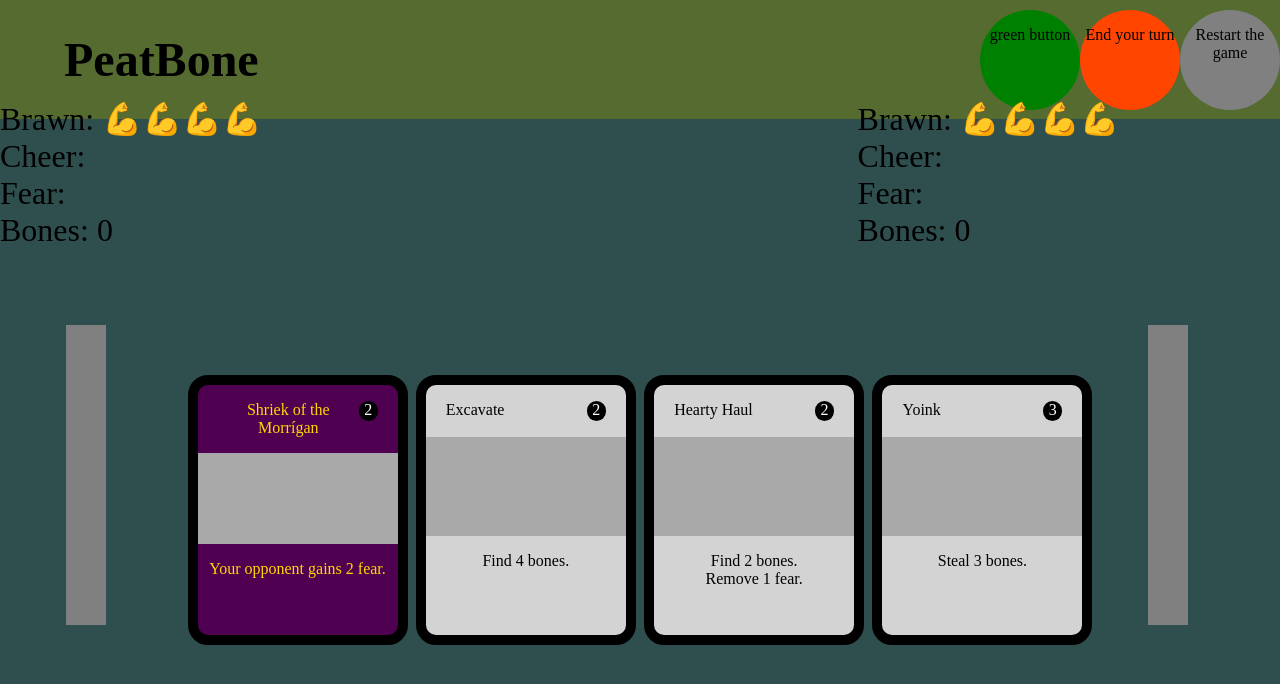
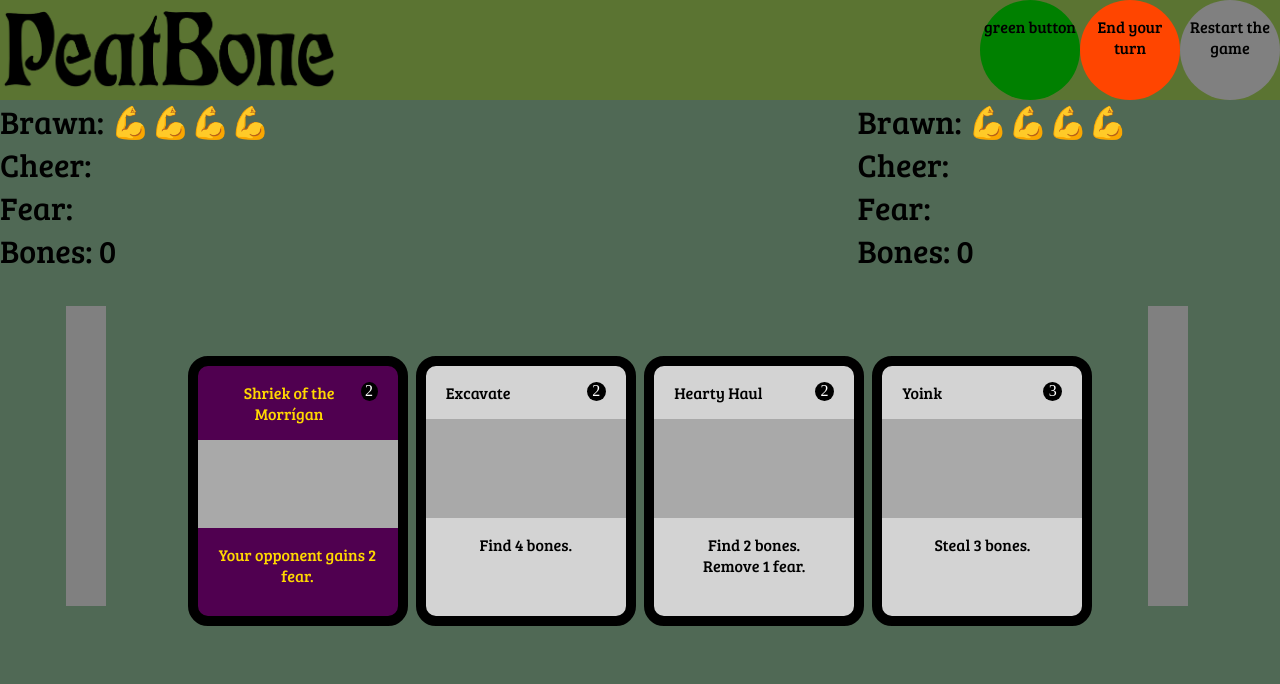
Before and after one commit to conorparnell/CardGame, a plain HTML site: page index.html in a window 1280 px wide. Both pictures are taken after a click on the element "the Morrígan". Drawn offline with Linux system fonts and the light colour scheme.

Commit message:
UI upgrades

```diff
--- a/app.js
+++ b/app.js
@@ -127,7 +127,7 @@ function playCard(id, text) {
             }
         case 5:
             if (text) {
-                return "Your opponent gains 1 fear.";
+                return "Your opponent gains 1\n fear.";
                 break;
             } else {
                 fear(1);
@@ -538,7 +538,7 @@ const completeCardList = [
         cardName: "Banshee Wail",
         cardCost: 2,
         cardImg: "",
-        cardText: "Your opponent gains 1 fear.",
+        cardText: "Your opponent gains 1\n fear.",
         cardType: "basic",
         cardCopies: 1
     },
@@ -584,7 +584,7 @@ const completeCardList = [
         cardName: "Shriek of the Morrígan",
         cardCost: 2,
         cardImg: "",
-        cardText: "Your opponent gains 2 fear.",
+        cardText: "Your opponent gains 2\n fear.",
         cardType: "morrigan",
         cardCopies: 2,
     },
@@ -602,7 +602,7 @@ const completeCardList = [
         cardName: "Shapeshift",
         cardCost: 3,
         cardImg: "",
-        cardText: "Play a random Aspect card from your opponent's deck",
+        cardText: "Play a random Aspect\n card from your \nopponent's deck",
         cardType: "morrigan",
         cardCopies: 1
     },
@@ -621,7 +621,7 @@ const completeCardList = [
         cardName: "Bog Rot",
         cardCost: 2,
         cardImg: "",
-        cardText: "Put 3 useless Rot cards into your opponent's deck.",
+        cardText: "Put 3 useless Rot cards\n into your opponent's \ndeck.",
         cardType: "croghan",
         cardCopies: 2,
     },
@@ -729,7 +729,7 @@ const completeCardList = [
 let userDeck = []; //baseline deck to pull from
 let rivalDeck = [];
 fillDecks(); //fills both decks with basic cards
-
+let rivalSelection = ""; //to hold the rival's selected deck, for Shapeshift to work
 displayCharacters();
 
 function displayCharacters() {
@@ -815,15 +815,19 @@ function rivalDeckSelection(userChoice) {
     switch (rivalChoice) {
         case "m":
             rivalDeck = rivalDeck.concat(morriganDeck);
+            rivalSelection = "m";
             break;
         case "o":
             rivalDeck = rivalDeck.concat(croghanDeck);
+            rivalSelection = "o";
             break;
         case "c":
             rivalDeck = rivalDeck.concat(chulainnDeck);
+            rivalSelection = "c";
             break;
         case "j":
             rivalDeck = rivalDeck.concat(jackDeck);
+            rivalSelection = "j";
             break;
     }
 }
@@ -1129,7 +1133,7 @@ function rivalTurn() {
     }
     rivalHand = [];
     console.log("rival hand is flushed");
-    userTurn = true;
+
     console.log("userturn is on");
     updateAllStats();
     setTimeout(userTurnAnimation, animationTimer);
@@ -1159,6 +1163,7 @@ function userTurnAnimation() {
     gameTable.appendChild(newScreen);
     setTimeout(clearScreen, 1700);
     setTimeout(restartTurn, 1700);
+    userTurn = true;
 }
 
 function scrollUpAnimation(text) {
--- a/index.html
+++ b/index.html
@@ -7,23 +7,22 @@
     <meta name="viewport" content="width=device-width, initial-scale=1.0">
     <title>PeatBone</title>
     <link rel="preconnect" href="https://fonts.googleapis.com">
-    <link rel="preconnect" href="https://fonts.googleapis.com">
-    <link rel="preconnect" href="https://fonts.gstatic.com" crossorigin>
-    <link href="https://fonts.googleapis.com/css2?family=Noto+Serif+Thai:wght@400;700&display=swap" rel="stylesheet">
+<link rel="preconnect" href="https://fonts.gstatic.com" crossorigin>
+<link href="https://fonts.googleapis.com/css2?family=Bree+Serif&display=swap" rel="stylesheet">
     <link rel="stylesheet" href="styles.css">
 </head>
 
 <body>
     <header>
-        <h1>PeatBone</h1>
+        <img src="img/pblogo.png" alt="PeatBone" id="logo">
         <div id="topbar">
-            <div id="options">
+            <div id="options" class="buttons">
                 <p>green button</p>
             </div>
-            <div id="something">
+            <div id="something" class="buttons">
                 <p>End your turn</p>
             </div>
-            <div id="placeholder">
+            <div id="placeholder" class="buttons">
                 <p>Restart the game</p>
             </div>
         </div>
@@ -46,7 +45,7 @@
 
         </div>
         <!--<progress max=30 min=0 value=0 id="rivalScore"></progress>-->
-        <div class="rival-score">
+        <div class="score">
             <div id="rival-stats" class="statboard">
             Brawn: <span id="rival-brawn"></span><br>
             Cheer: <span id="rival-cheer"></span><br>
--- a/styles.css
+++ b/styles.css
@@ -1,15 +1,16 @@
 body {
-    background-color: darkslategrey;
+    background-color: rgb(80, 105, 85);
     text-align: center;
     height: 100%;
     margin: 0;
     padding: 0;
     transition: 0.2s;
     /* font-family: 'Noto Serif Thai', serif; */
+    font-family: 'Bree Serif', serif;
 }
 
 header {
-    background-color: darkolivegreen;
+    background-color: rgb(91, 116, 50);
     width:100%;
     display: flex;
     justify-content: space-between;
@@ -117,6 +118,7 @@ h1 {
     height: 1.2em;
     width: 1.2em;
     color: white;
+    font-family: serif;
   }
 
 .card:hover {
@@ -190,6 +192,8 @@ main {
 }
 
 .score{
+    font-family: 'Bree Serif', serif;
+    font-weight: 300;
     position: fixed;
     text-align: left;
 }
@@ -234,7 +238,7 @@ main {
     #user-score-bar {
         position: fixed;
         left: -5%;
-        background-color: red;
+
     }
 
     #rival-score-bar{
@@ -286,7 +290,7 @@ main {
     flex-wrap: wrap;
     gap: 10px;
     position: fixed;
-    background-color: darkslategray;
+    background-color: rgb(80, 105, 85);
     top: 13%;
     width: 100%;
     height: 700px;
@@ -313,10 +317,14 @@ main {
 
 }
 
-.char-select:hover {
+.char-select:hover, .buttons:hover {
         filter: brightness(120%);
 
 
+}
+
+.buttons:hover {
+    box-shadow: 0 0 0 3px black;
 }
 
 
@@ -358,3 +366,7 @@ main {
   #rival-stats {
       right: 0%;
   }
+
+  #logo {
+      height: 80px;
+  }
```
Also changed, not shown: img/pblogo.png (added), 1 other file.
